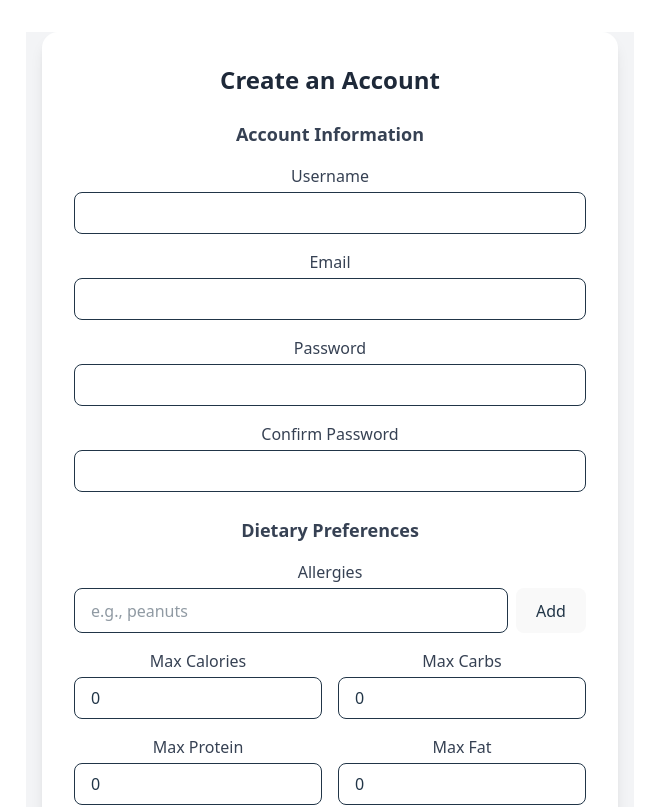
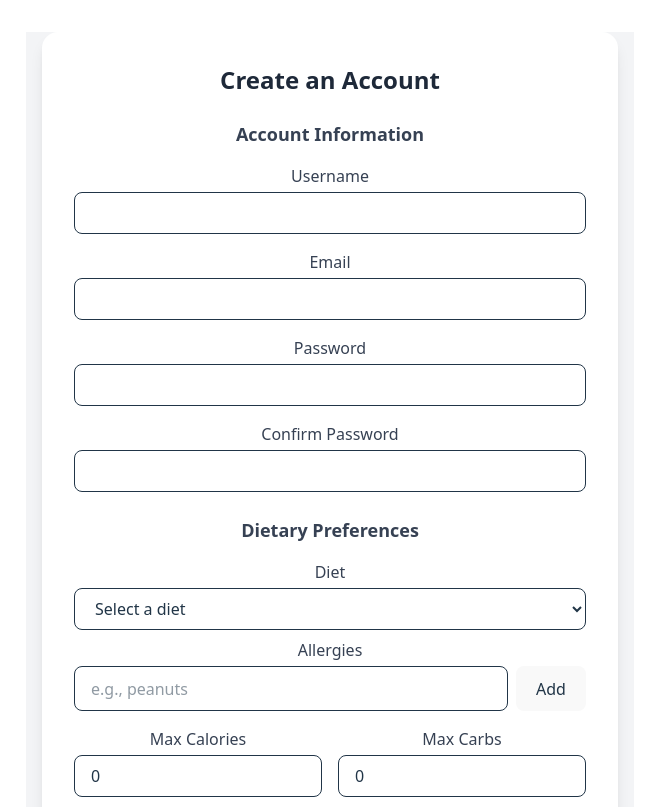
Before and after one commit to TGadaleta/BariatricCookbookClient, a React (Vite) app in the folder bariatric-cookbook/: page /register in a window 1280 px wide. Shown: the top 807 px of the page, without its empty margins (310-969 px from the left). Built offline with nearby package versions, Linux system fonts and the light colour scheme.

Commit message:
feat: add dietary preferences to registration and profile; include diet in signup data

```diff
--- a/bariatric-cookbook/src/components/Auth/Registration.jsx
+++ b/bariatric-cookbook/src/components/Auth/Registration.jsx
@@ -8,6 +8,7 @@ const RegisterPage = () => {
     email: '',
     password: '',
     confirmPassword: '',
+    diet: '',
     allergyInput: '',
     allergies: [],
     max_calories: '0',
@@ -67,6 +68,7 @@ const RegisterPage = () => {
       setSubmitStatus('error');
     } else {
       try {
+        console.log('Submitting form data:', formData);
         const response = await signup(formData);
         if (response.success) {
           setSubmitStatus('success');
@@ -76,6 +78,7 @@ const RegisterPage = () => {
             email: '',
             password: '',
             confirmPassword: '',
+            diet: '',
             allergyInput: '',
             allergies: [],
             max_calories: '0',
@@ -183,6 +186,24 @@ const RegisterPage = () => {
         <div>
           <h3 className="text-lg font-semibold text-gray-700 mb-4">Dietary Preferences</h3>
 
+          <div className ="mb-2">
+            <label className="block text-gray-700 mb-1">Diet</label>
+            <select
+              name="diet"
+              value={formData.diet}
+              onChange={handleChange}
+              className="w-full px-4 py-2 border rounded-lg focus:ring-2 focus:ring-blue-400"
+            >
+              <option value="">Select a diet</option>
+              <option value="keto">Keto</option>
+              <option value="paleo">Paleo</option>
+              <option value="vegan">Vegan</option>
+              <option value="vegetarian">Vegetarian</option>
+              <option value="gluten-free">Gluten-Free</option>
+              <option value="dairy-free">Dairy-Free</option>
+            </select>
+        </div>
+
           <div className="mb-2">
             <label className="block text-gray-700 mb-1">Allergies</label>
             {formData.allergies.length > 0 && (
--- a/bariatric-cookbook/src/components/Profile/Home.jsx
+++ b/bariatric-cookbook/src/components/Profile/Home.jsx
@@ -18,6 +18,7 @@ const HomePage = () => {
 
         const data = await response.json();
         setProfile(data);
+        console.log('Profile data:', data);
       } catch (err) {
         console.error(err);
         setError('Unable to load profile');
@@ -48,8 +49,8 @@ const HomePage = () => {
       <div className="bg-white p-6 rounded-xl shadow-md w-full max-w-md">
         <h2 className="text-2xl font-bold mb-4 text-center text-gray-800">Your Profile</h2>
         <div className="space-y-2 text-gray-700">
-          <p><strong>Username:</strong> {profile.user.username}</p>
-          <p><strong>Email:</strong> {profile.user.email}</p>
+          <p><strong>Username:</strong> {profile.username}</p>
+          <p><strong>Email:</strong> {profile.email}</p>
           <p><strong>Diet:</strong> {profile.diet || 'None specified'}</p>
           <p><strong>Allergies:</strong> {profile.allergies.length > 0 ? profile.allergies.join(', ') : 'None'}</p>
           <p><strong>Max Calories:</strong> {profile.max_calories}</p>
--- a/bariatric-cookbook/src/services/signup.js
+++ b/bariatric-cookbook/src/services/signup.js
@@ -16,6 +16,7 @@ export const signup = async (formData) => {
         username: formData.username,
         email: formData.email,
         password: formData.password,
+        diet: formData.diet,
         allergies: formData.allergies,
         max_calories: formData.max_calories,
         max_carbs: formData.max_carbs,
```
